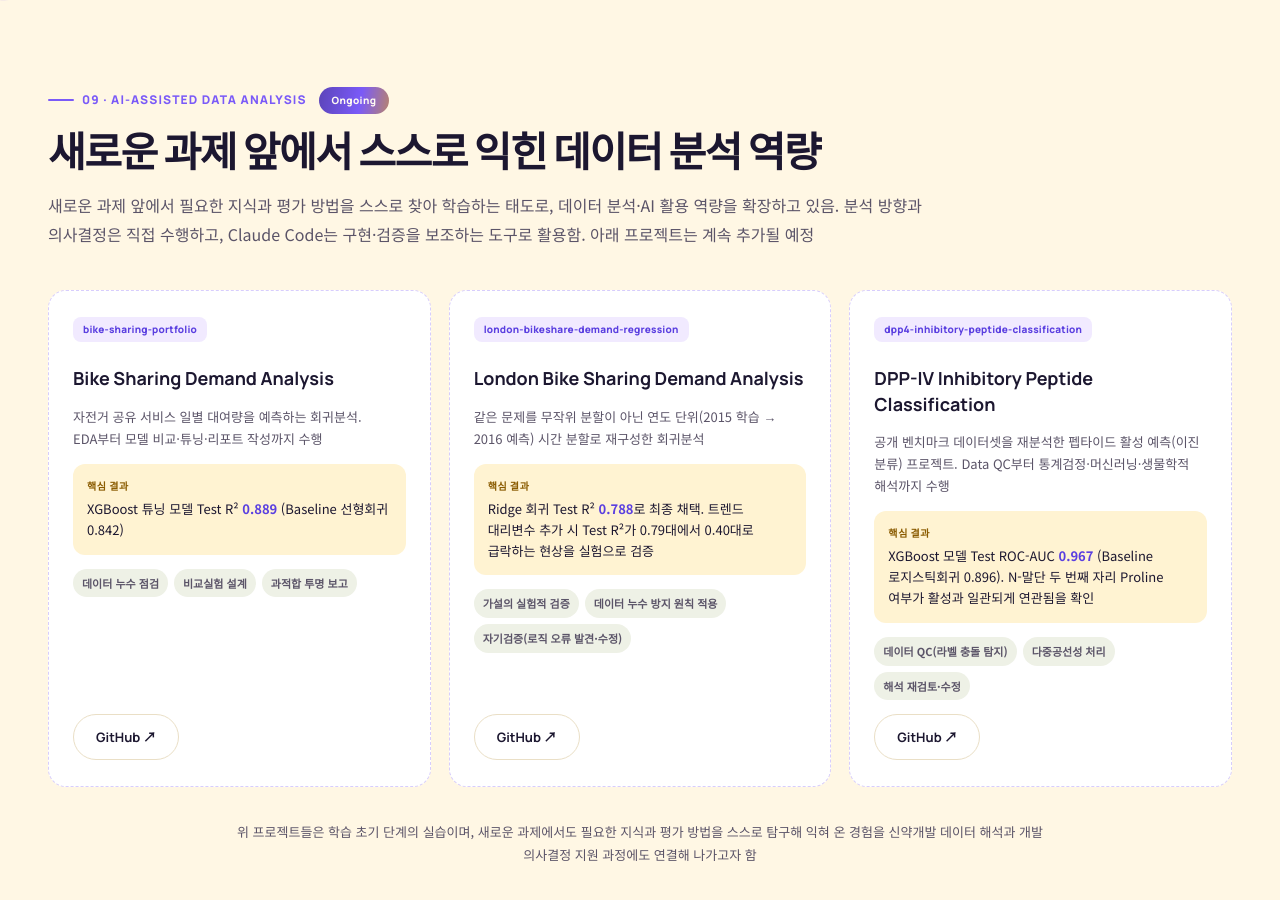
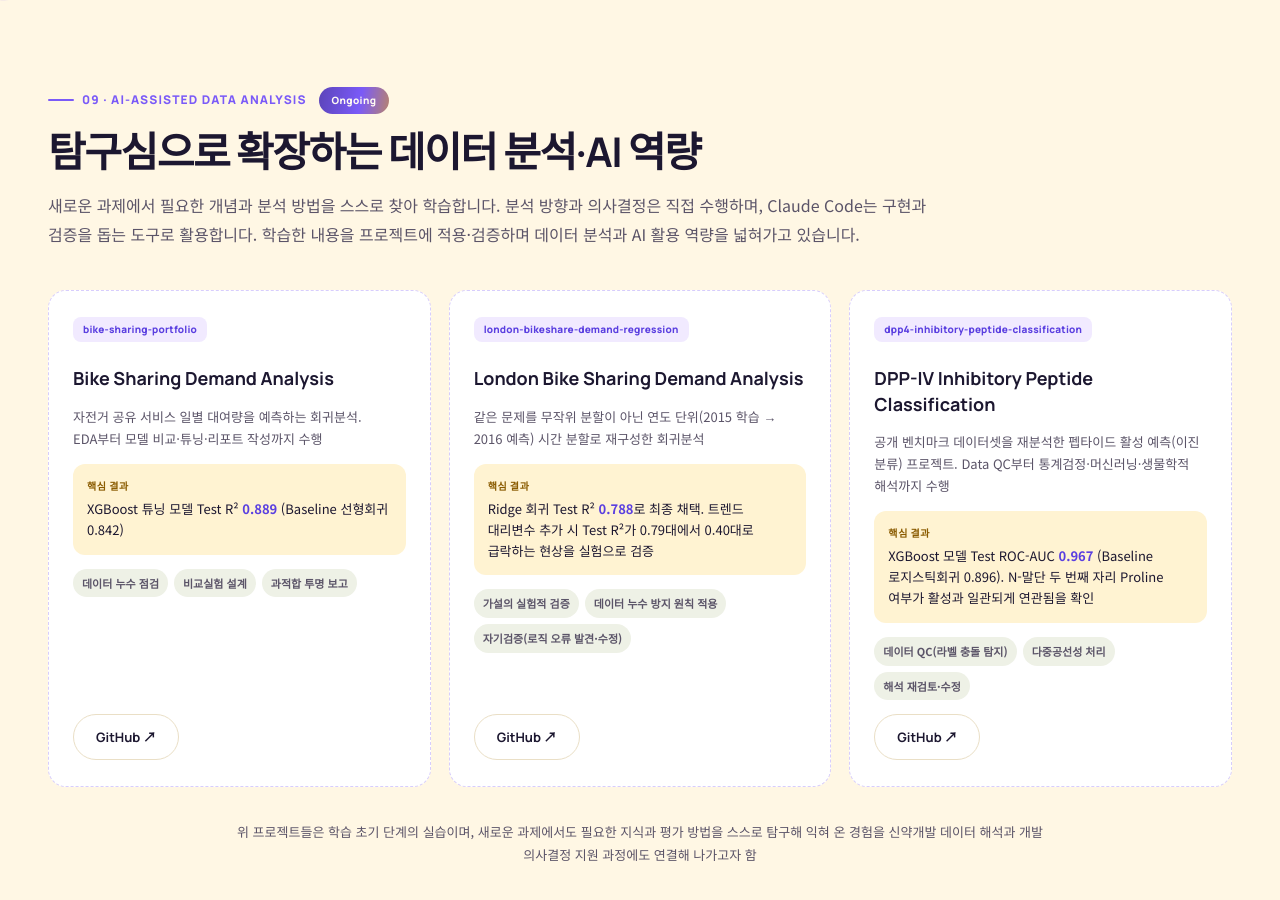
Before and after one commit to parksy1094/portfolio2, a plain HTML site: page index.html in a window 1280 px wide. Shown: the part 8560-9460 px from the top of the page. Drawn offline with Linux system fonts and the light colour scheme.

Commit message:
Revise AI-Assisted Data Analysis intro copy for HR-facing tone (v1.5.0)
Title and lead rewritten to match the site's established title/lead voice and read naturally to a hiring audience, while keeping the role-distinction disclosure (candidate decides, Claude Code assists) required by Portfolio_Guideline.md 7.12. Docs synced to v3.1.1.

```diff
--- a/index.html
+++ b/index.html
@@ -1,9 +1,9 @@
 <!doctype html>
-<!-- Portfolio revision preview: v1.4.1 | 2nd consulting implementation | 2026-08-24 -->
+<!-- Portfolio revision preview: v1.5.0 | 2nd consulting implementation | 2026-08-24 -->
 <html lang="ko">
 <head>
 <meta charset="utf-8">
-<meta name="application-version" content="1.4.1">
+<meta name="application-version" content="1.5.0">
 <meta name="viewport" content="width=device-width,initial-scale=1">
 <meta name="description" content="세포 기반 효능평가부터 비임상 데이터 통합과 후보물질 개발 의사결정 지원까지, 박신영의 Drug Discovery & Translational Research 포트폴리오">
 <meta name="author" content="박신영">
@@ -321,8 +321,8 @@ footer{padding:28px 0;border-top:1px solid var(--border);background:#fff}.foot{d
  <div class="container">
   <header class="head reveal">
    <div class="kicker-row"><span class="kicker">09 · AI-Assisted Data Analysis</span><span class="badge-ongoing"><span class="dot"></span>Ongoing</span></div>
-   <h2 class="title">새로운 과제 앞에서 스스로 익힌 데이터 분석 역량</h2>
-   <p class="lead">새로운 과제 앞에서 필요한 지식과 평가 방법을 스스로 찾아 학습하는 태도로, 데이터 분석·AI 활용 역량을 확장하고 있음. 분석 방향과 의사결정은 직접 수행하고, Claude Code는 구현·검증을 보조하는 도구로 활용함. 아래 프로젝트는 계속 추가될 예정</p>
+   <h2 class="title">탐구심으로 확장하는 데이터 분석·AI 역량</h2>
+   <p class="lead">새로운 과제에서 필요한 개념과 분석 방법을 스스로 찾아 학습합니다. 분석 방향과 의사결정은 직접 수행하며, Claude Code는 구현과 검증을 돕는 도구로 활용합니다. 학습한 내용을 프로젝트에 적용·검증하며 데이터 분석과 AI 활용 역량을 넓혀가고 있습니다.</p>
   </header>
   <div class="ai-cases">
    <article class="ai-case reveal">
```
Also changed, not shown: 2 other files.
